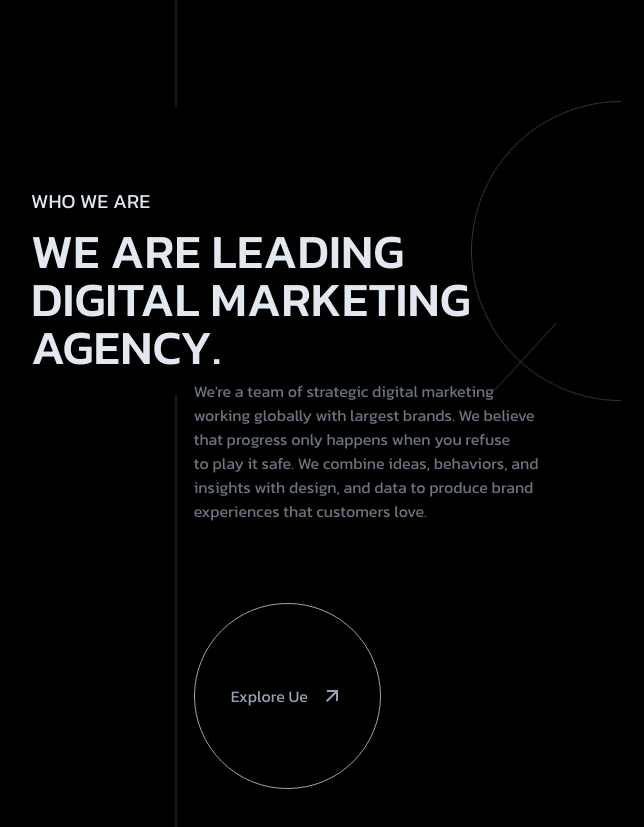
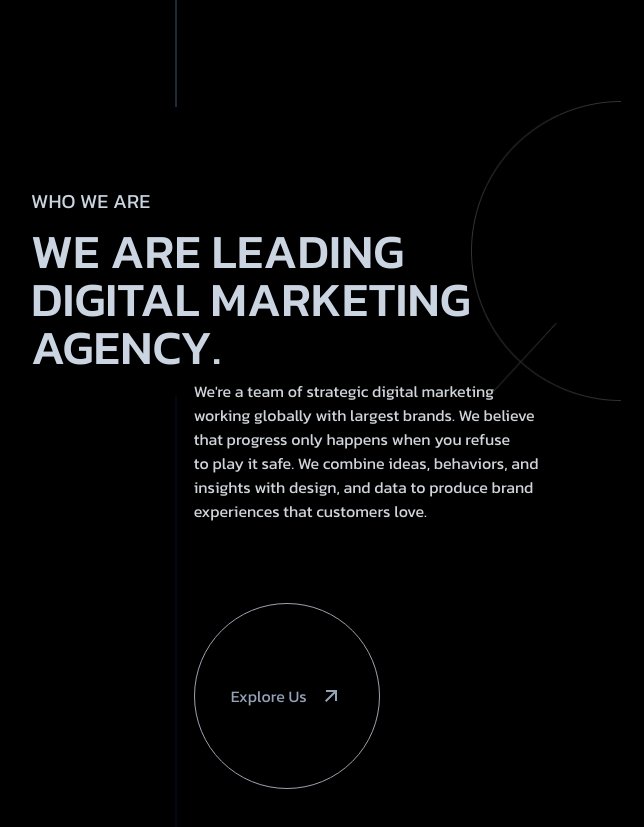
Before and after one commit to tushu003/axtra-agency, a Next.js app: page / in a window 1280 px wide. Shown: the part 1320-2147 px from the top of the page, without its empty margins (609-1253 px from the left). Built offline with nearby package versions, Linux system fonts and the light colour scheme.

Commit message:
added marketing section

```diff
--- a/src/app/_components/Sections/MarketingAgencySection.tsx
+++ b/src/app/_components/Sections/MarketingAgencySection.tsx
@@ -30,9 +30,9 @@ export default function MarketingAgencySection() {
     const mainTl = gsap.timeline({
       scrollTrigger: {
         trigger: section,
-        start: "30% center", // Trigger when section is 30% visible
+        start: "30% center",
         end: "50% center",
-        scrub: 1, // Smooth scrolling
+        scrub: 1,
         toggleActions: "play none none reverse",
         markers: false,
       },
@@ -67,7 +67,7 @@ export default function MarketingAgencySection() {
     const fadeTl = gsap.timeline({
       scrollTrigger: {
         trigger: section,
-        start: "60% center", // Start fade out near the end
+        start: "60% center",
         end: "80% center",
         scrub: 1, // Smooth scrolling
         toggleActions: "play none none reverse",
@@ -125,8 +125,8 @@ export default function MarketingAgencySection() {
         </div>
 
         {/* Content Section */}
-        <div className="text-slate-200 relative">
-          <hr className="animated-line absolute left-36 -top-[272px] h-64 lg:border border-gray-900" />
+        <div className="text-slate-300 relative">
+          <hr className="animated-line absolute left-36 -top-[272px] h-64 lg:border border-gray-800" />
           <div className="uppercase lg:w-4/5 mt-16">
             <div className="relative z-10">
               <motion.h2
@@ -172,12 +172,12 @@ export default function MarketingAgencySection() {
                   agency.
                 </motion.span>
               </h2>
-              <hr className="animated-line absolute left-36 top-52 lg:h-[692px] lg:border border-gray-900" />
+              <hr className="animated-line absolute left-36 top-52 lg:h-[692px] lg:border border-gray-950" />
             </div>
           </div>
           {/* bg black not found */}
           <div className="absolute lg:mx-0 w-full lg:w-2/3 lg:right-10 top-[410px] lg:top-64">
-            <p className="text-gray-500">
+            <p className="text-gray-300">
               {[
                 "We're a team of strategic digital marketing",
                 "working globally with largest brands. We believe",
@@ -201,7 +201,7 @@ export default function MarketingAgencySection() {
             </p>
             <div className="mt-6 lg:mt-20">
               <Button
-                title={"Explore Ue"}
+                title={"Explore Us"}
                 hoverBackgroundColor="white"
                 hoverTextColor="black"
               />
```
